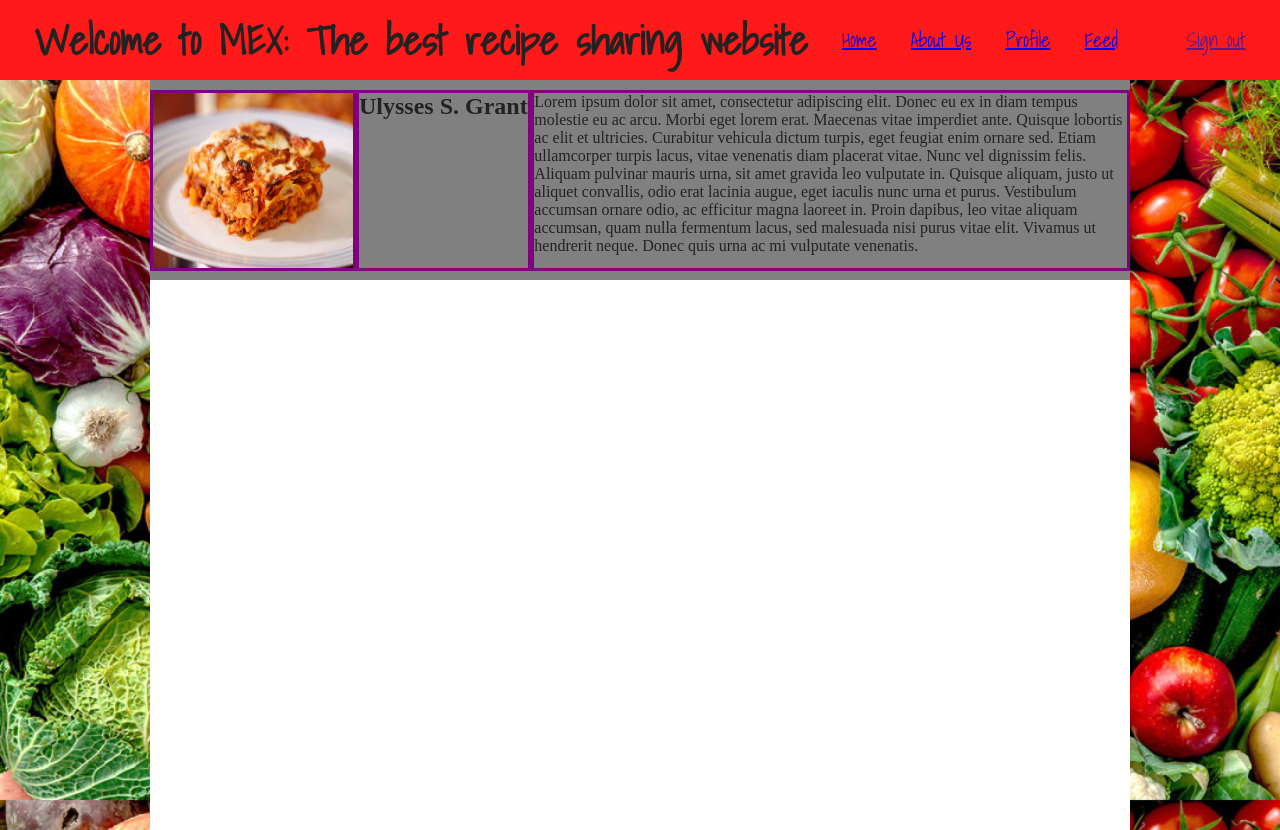
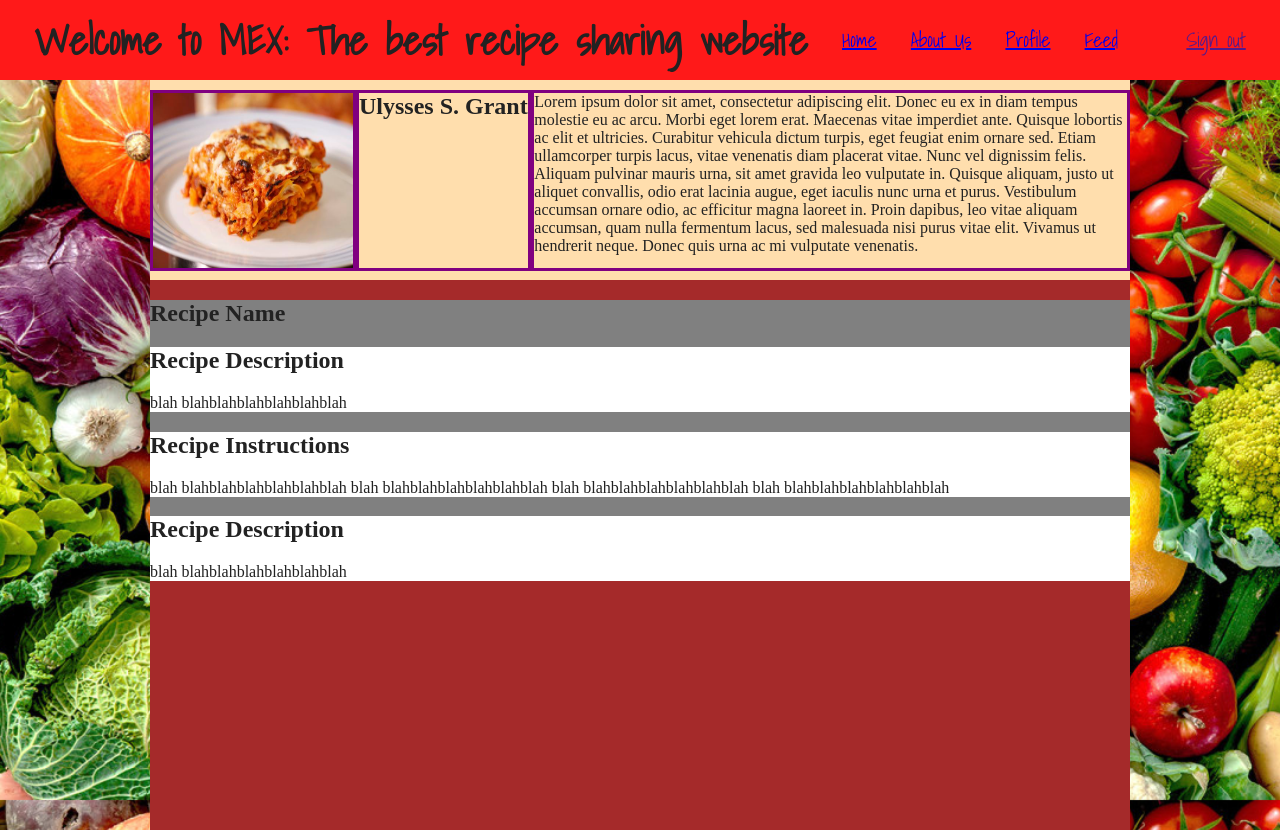
Before and after one commit to MarcoASC4/MEX, a Python web app: template templates/myprofile.html in a window 1280 px wide. Run offline with Jinja, Linux system fonts and the light colour scheme; the template is opened without the code that fills it, so the values that code supplies are empty.

Commit message:
article stuff

```diff
--- a/static/themes/myprofilestyle.css
+++ b/static/themes/myprofilestyle.css
@@ -30,7 +30,7 @@ html {
 }
 
 .profileHeader {
-  background-color: white;
+  background-color: #ffdead;
   margin: 0px 150px 0px 150px;
   height: 750px;
   display: flex;
@@ -38,7 +38,6 @@ html {
 }
 
 .picetbio {
-  background-color: gray;
   display: flex;
   justify-content: space-evenly;
   align-items: center;
@@ -65,10 +64,19 @@ html {
 .bio {
   width: 700px;
   height: 175px;
+  overflow: hidden;
 }
 
-/*.postwork {
-  background-color: white;
+.recipes {
+  background-color: brown;
   width: 0 auto;
   height: 600px;
 }
+
+.post1 {
+  background-color: grey;
+}
+
+.subposts {
+  background-color: white;
+}
--- a/templates/myprofile.html
+++ b/templates/myprofile.html
@@ -21,14 +21,31 @@
 
     <div class='profileHeader'>
       <div class='picetbio'>
-        <img class= 'pic' src='/Users/demouser/MEX/static/themes/food2.jpg'>
+        <img class= 'pic' src='static/themes/food2.jpg'>
         <h2 class='name'> Ulysses S. Grant</h2>
         <p class='bio'>
           Lorem ipsum dolor sit amet, consectetur adipiscing elit. Donec eu ex in diam tempus molestie eu ac arcu. Morbi eget lorem erat. Maecenas vitae imperdiet ante. Quisque lobortis ac elit et ultricies. Curabitur vehicula dictum turpis, eget feugiat enim ornare sed. Etiam ullamcorper turpis lacus, vitae venenatis diam placerat vitae. Nunc vel dignissim felis. Aliquam pulvinar mauris urna, sit amet gravida leo vulputate in. Quisque aliquam, justo ut aliquet convallis, odio erat lacinia augue, eget iaculis nunc urna et purus. Vestibulum accumsan ornare odio, ac efficitur magna laoreet in. Proin dapibus, leo vitae aliquam accumsan, quam nulla fermentum lacus, sed malesuada nisi purus vitae elit. Vivamus ut hendrerit neque. Donec quis urna ac mi vulputate venenatis.
         </p>
 
       </div>
-      <div class='postwork'>
+      <div class='recipes'>
+        <div>
+        <article class='post1'>
+          <h2>Recipe Name</h2>
+          <article class='subposts'>
+            <h2> Recipe Description</h2>
+            <p> blah blahblahblahblahblahblah</p>
+          </article>
+          <article class='subposts'>
+            <h2> Recipe Instructions</h2>
+            <p> blah blahblahblahblahblahblah blah blahblahblahblahblahblah blah blahblahblahblahblahblah blah blahblahblahblahblahblah</p>
+          </article>
+          <article class='subposts'>
+            <h2> Recipe Description</h2>
+            <p> blah blahblahblahblahblahblah</p>
+          </article>
+        </article>
+        </div>
       </div>
 
 
```
